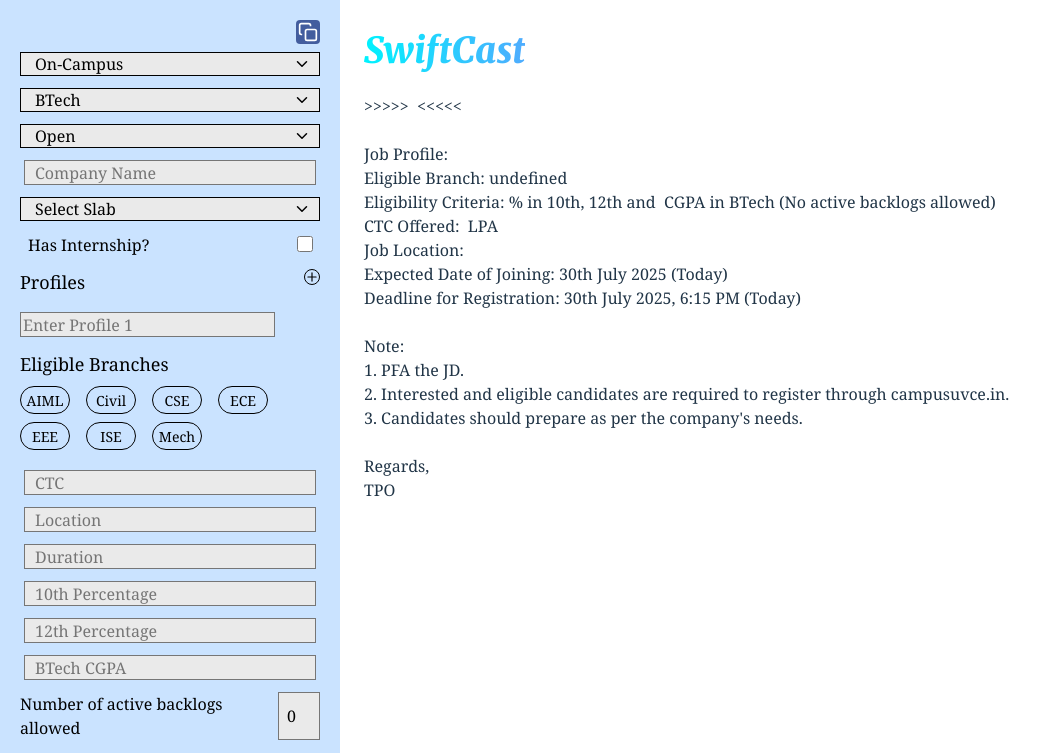
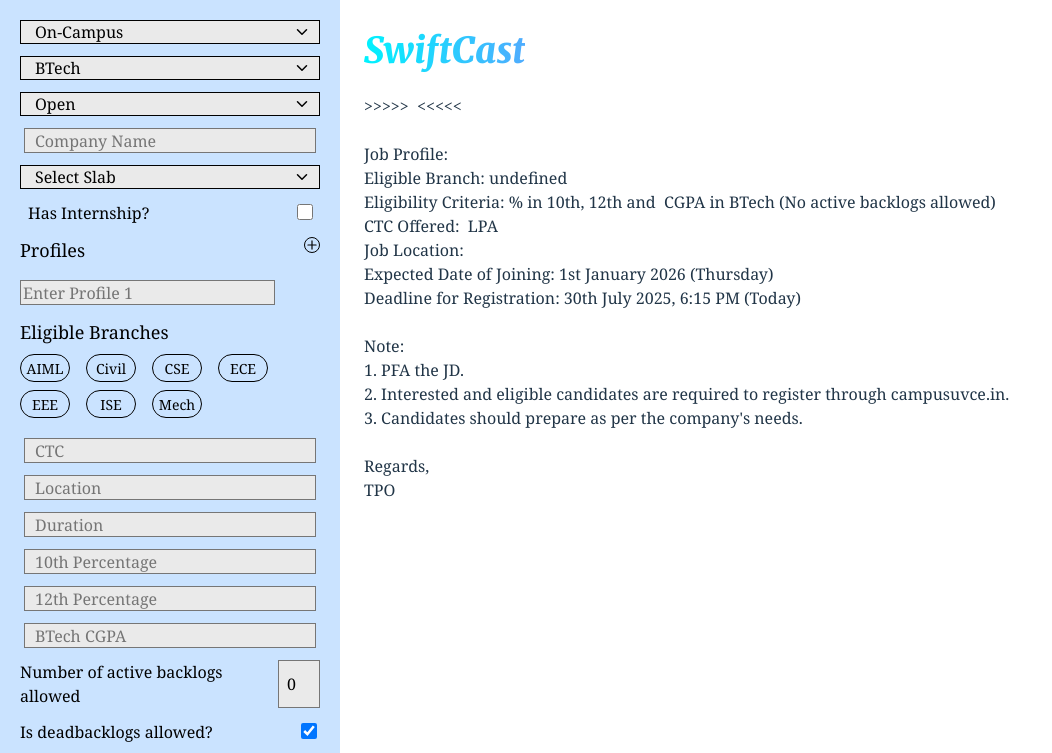
Before and after one commit to Vishnusbhat/broadcast-app, a React (Vite) app: page / in a window 1280 px wide. Shown: the top 753 px of the page, without its empty margins (0-1052 px from the left). Built offline with nearby package versions, Linux system fonts and the light colour scheme.

Commit message:
corrected copy button position for android

```diff
--- a/src/common.jsx
+++ b/src/common.jsx
@@ -86,7 +86,7 @@
         durations: false,
         branch: false,
       },
-      expectedDateOfJoining: Date.now(),
+      expectedDateOfJoining: new Date("January 1, 2026").getTime(),
       deadlineForRegistration: Date.now(),
     });
   }, [initForm.category]);
--- a/src/copy.css
+++ b/src/copy.css
@@ -1,8 +1,10 @@
 .copy-button-container {
-    width: 100%;
     height: 20px;
 }
 
+
+
+/* @media screen and (min-width: 480px) {
     .copy-button:hover {
         background-color: #eaeaea;
         border-color: #15307ebf;
@@ -13,3 +15,17 @@
     .copy-button:hover .copy-svg {
         stroke: #15307ebf;
     }
+} */
+
+@media screen and (max-width: 480px) {
+    .copy-button svg {
+        width: 36px;
+        height: 36px;
+    }
+}
+
+.copy-button {
+    position: absolute;
+    right: 10px;
+    top: 10px;
+}
--- a/src/copy.jsx
+++ b/src/copy.jsx
@@ -13,7 +13,7 @@
   };
 
   return (
-    <div className="copy-button-container">
+    // <div className="copy-button-container-1">
       <div className="copy-button" onClick={handleCopy}>
         <svg
           xmlns="http://www.w3.org/2000/svg"
@@ -29,7 +29,7 @@
           <path d="M5 15H4a2 2 0 0 1-2-2V4a2 2 0 0 1 2-2h9a2 2 0 0 1 2 2v1" />
         </svg>
       </div>
-    </div>
+    // </div>
   );
 };
 
--- a/src/views/output.css
+++ b/src/views/output.css
@@ -3,6 +3,7 @@
     height: 100vh;
     padding: 24px;
     font-size: 16px;
+    position: relative;
 }
 
 .output-container pre {
--- a/src/views/output.jsx
+++ b/src/views/output.jsx
@@ -1,11 +1,12 @@
 import './output.css'
+import CopyButton from '../copy';
 
 const Output = ({ broadcast }) => {
   //   return ;
   return (
 
     <div className="output-container">
-
+         <CopyButton broadcast={broadcast} />
       <div className='heading'>SwiftCast</div>
       {broadcast === "" ? (
         <></>
--- a/src/views/selector.css
+++ b/src/views/selector.css
@@ -119,7 +119,7 @@
     stroke-width: 2;
 }
 
-.copy-button-container {
+/* .copy-button-container {
     width: 100%;
     height: auto;
     display: flex;
@@ -135,7 +135,7 @@
     width: 24px;
     height: 24px;
     background-color: #15307ebf;
-}
+} */
 
 .has-internship {
     display: flex;
--- a/src/views/selector.jsx
+++ b/src/views/selector.jsx
@@ -90,7 +90,6 @@
 
   return (
     <div className="selector-container">
-      <CopyButton broadcast={broadcast} />
       {/* <div className="options-container"> */}
       <>
         <Dropdown
```
Lines whose indentation alone changed are shown as unchanged.
